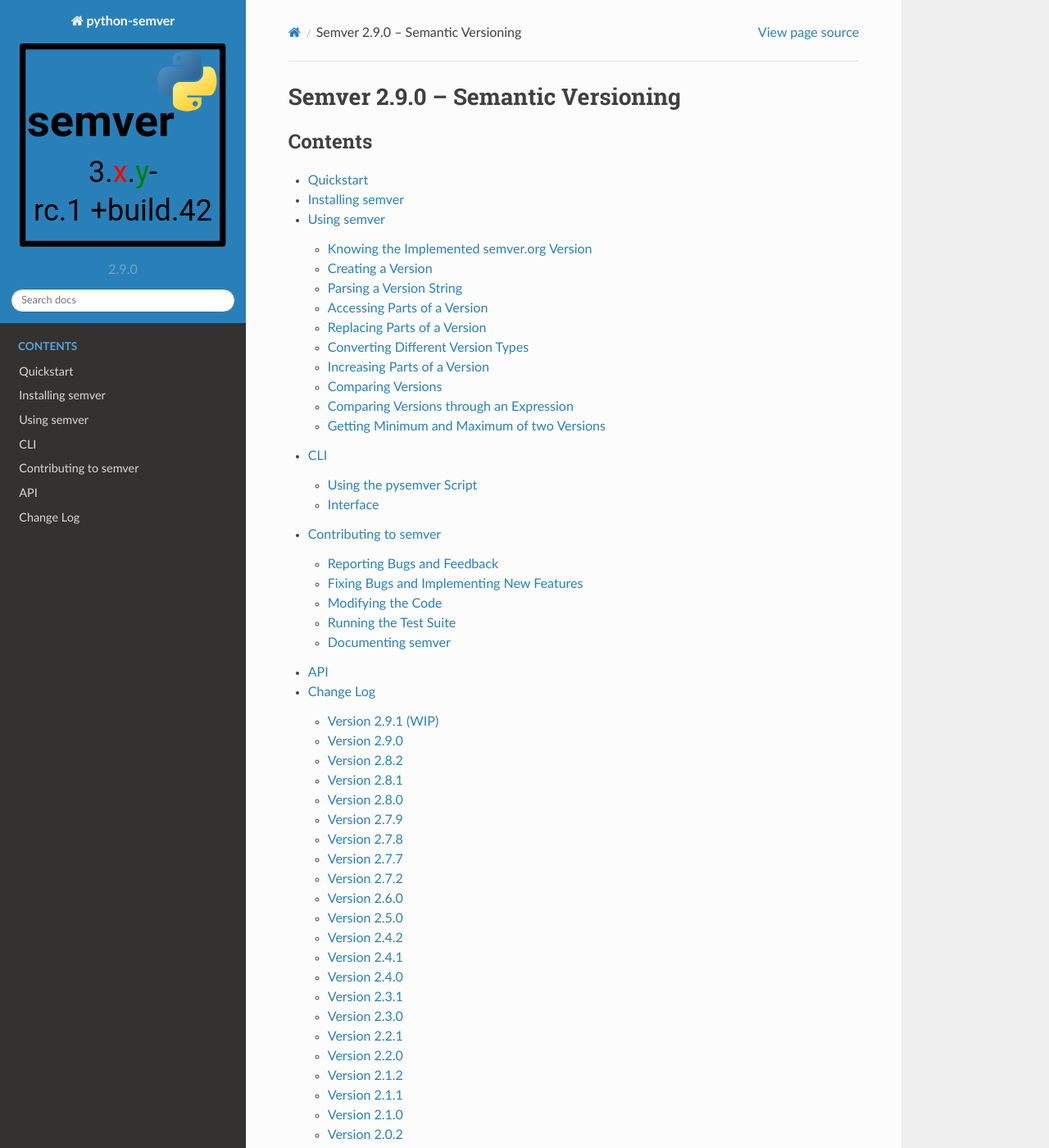
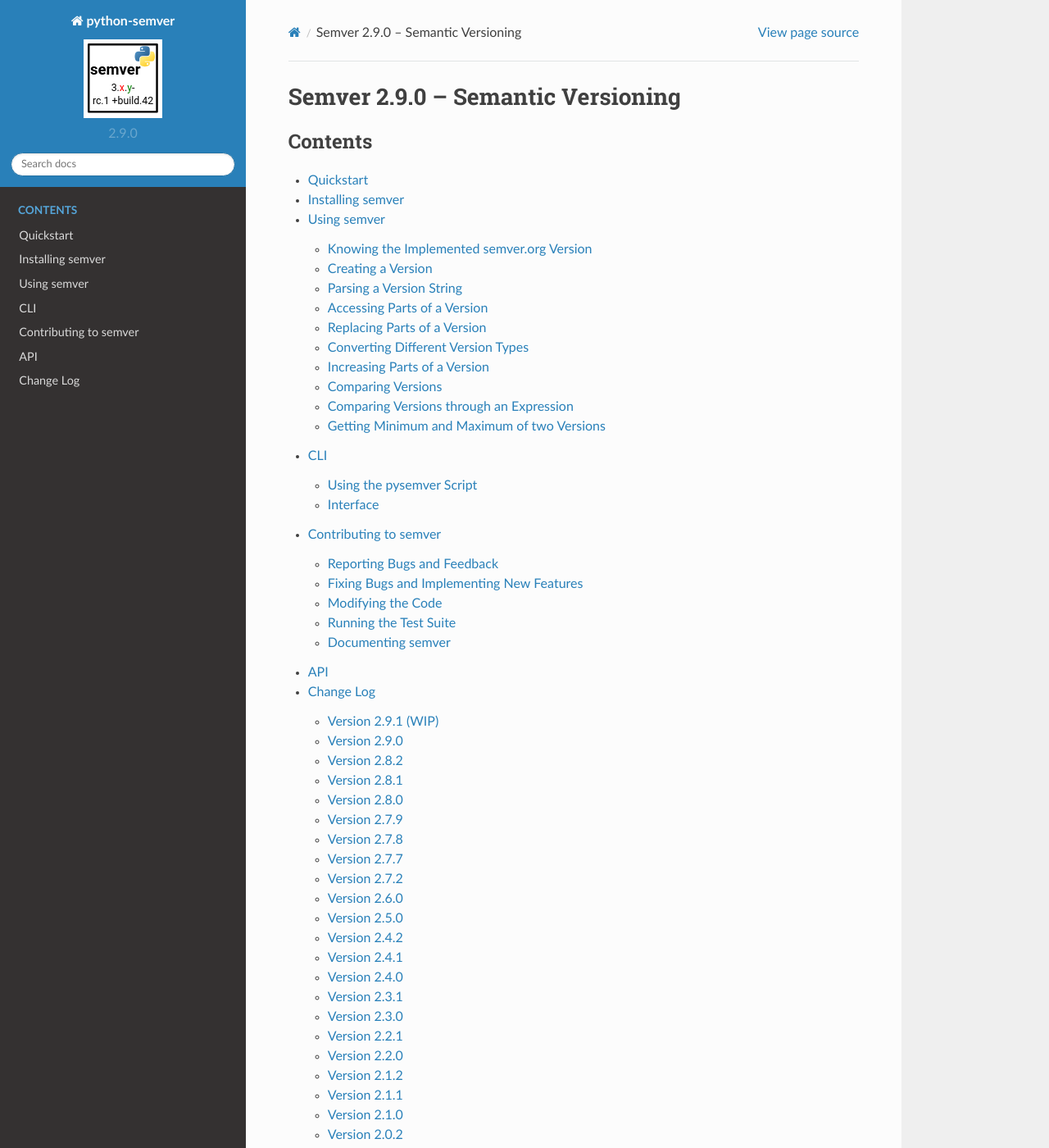
Before and after one commit to python-semver/python-semver, a Sphinx documentation site: the page built from docs/index.rst, in a window 1280 px wide and 1400 px high. Shown: the whole window at 82% size. Built offline with Sphinx 7.4.7 and the Read the Docs theme 2.0.0, drawn with Linux system fonts in a browser that asks for light colours.

Commit message:
Correct logo width, add white background (#190)
* Add custom CSS file to change size of the logo
* Add white background

```diff
--- /dev/null
+++ b/docs/_static/css/default.css
@@ -0,0 +1,6 @@
+/* Customize logo width */
+
+.wy-side-nav-search > a img.logo {
+	width: 6em;
+	background: white;
+}
--- a/docs/conf.py
+++ b/docs/conf.py
@@ -109,6 +109,8 @@
 # so a file named "default.css" will overwrite the builtin "default.css".
 html_static_path = ['_static']
 
+html_css_files = ['css/default.css']
+
 # Custom sidebar templates, must be a dictionary that maps document names
 # to template names.
 #
```
